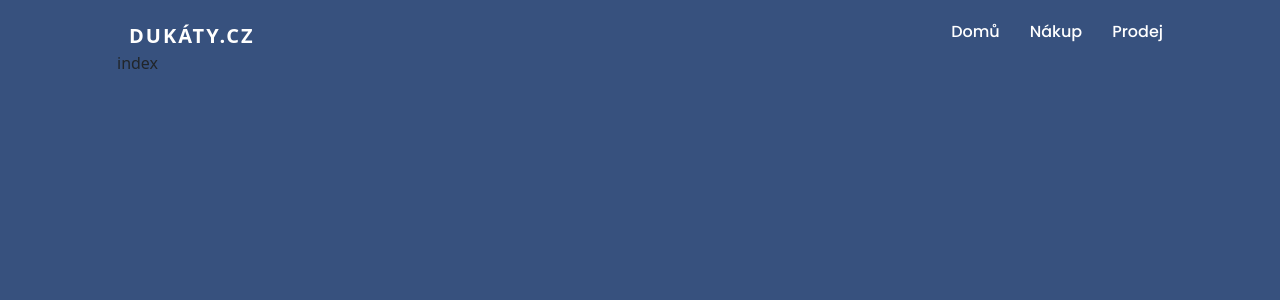
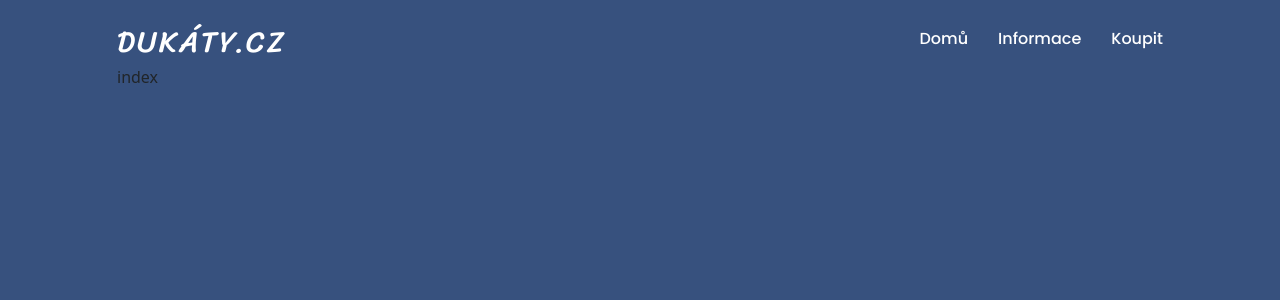
Before and after one commit to Vanevo00/dukaty, a Next.js app in the folder client/: page / in a window 1280 px wide. Shown: the top 300 px of the page. Built offline with nearby package versions, Linux system fonts and the light colour scheme.

Commit message:
feat: change logo, change menu items, move ThemeProvider to _app

```diff
--- a/client/components/Navbar/Logo.tsx
+++ b/client/components/Navbar/Logo.tsx
@@ -1,8 +1,21 @@
+import styled from 'styled-components'
+
+const LogoLink = styled.a`
+  color: ${props => props.theme.secondaryColor};
+  text-decoration: none;
+  font-family: 'Sriracha', cursive;
+  letter-spacing: 2px;
+  font-size: 30px;
+
+  &:hover {
+    text-decoration: none;
+    color: ${props => props.theme.secondaryColor};
+  }
+`
+
 const Logo = () => {
   return (
-    <div className='container-fluid'>
-      <a className='navbar-brand secondary-color secondary-font font-weight-600 letter-spacing-2' href='#'>DUKÁTY.CZ</a>
-    </div>
+    <LogoLink href='#'>DUKÁTY.CZ</LogoLink>
   )
 }
 
--- a/client/components/Navbar/Navbar.tsx
+++ b/client/components/Navbar/Navbar.tsx
@@ -8,6 +8,11 @@ const NavbarWrapper = styled.nav`
   justify-content: space-between;
   align-items: center;
   padding-top: 20px;
+
+  @media (max-width: ${props => props.theme.largeScreen}) {
+    padding-left: 50px;
+    padding-right: 50px;
+  }
 `
 
 const menuItems = [
@@ -15,10 +20,10 @@ const menuItems = [
     name: 'Domů'
   },
   {
-    name: 'Nákup'
+    name: 'Informace'
   },
   {
-    name: 'Prodej'
+    name: 'Koupit'
   }
 ]
 
--- a/client/pages/_app.tsx
+++ b/client/pages/_app.tsx
@@ -2,6 +2,7 @@ import React, { FC, useEffect } from 'react'
 import Head from 'next/head'
 import 'bootstrap/dist/css/bootstrap.min.css'
 import { AppProps } from 'next/app'
+import ThemeProvider from '../components/StyledComponents/ThemeProvider'
 
 const OrderTracker: FC<AppProps> = ({ Component, pageProps }) => {
   useEffect(() => {
@@ -15,9 +16,11 @@ const OrderTracker: FC<AppProps> = ({ Component, pageProps }) => {
         <title>Svatováclavské dukáty</title>
         <link rel='preconnect' href='https://fonts.googleapis.com' />
         <link rel='preconnect' href='https://fonts.gstatic.com' crossOrigin />
-        <link href='https://fonts.googleapis.com/css2?family=Poppins:wght@400;500;600;700&display=swap' rel='stylesheet' />
+        <link href='https://fonts.googleapis.com/css2?family=Poppins:wght@400;500;600;700&family=Sriracha&display=swap' rel='stylesheet' />
       </Head>
-      <Component {...pageProps} />
+      <ThemeProvider>
+        <Component {...pageProps} />
+      </ThemeProvider>
     </>
   )
 }
--- a/client/pages/index.tsx
+++ b/client/pages/index.tsx
@@ -1,13 +1,10 @@
 import Layout from '../components/Layout'
-import ThemeProvider from '../components/StyledComponents/ThemeProvider'
 
 const Home = () => {
   return (
-    <ThemeProvider>
-      <Layout>
-        index
-      </Layout>
-    </ThemeProvider>
+    <Layout>
+      index
+    </Layout>
   )
 }
 
```
